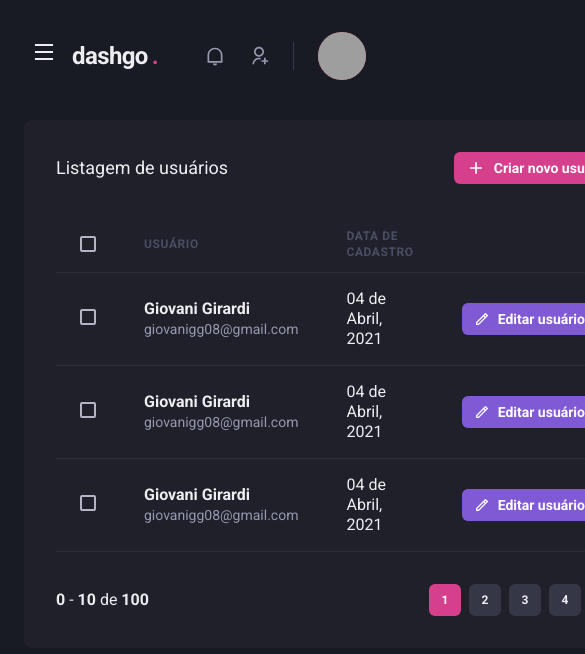
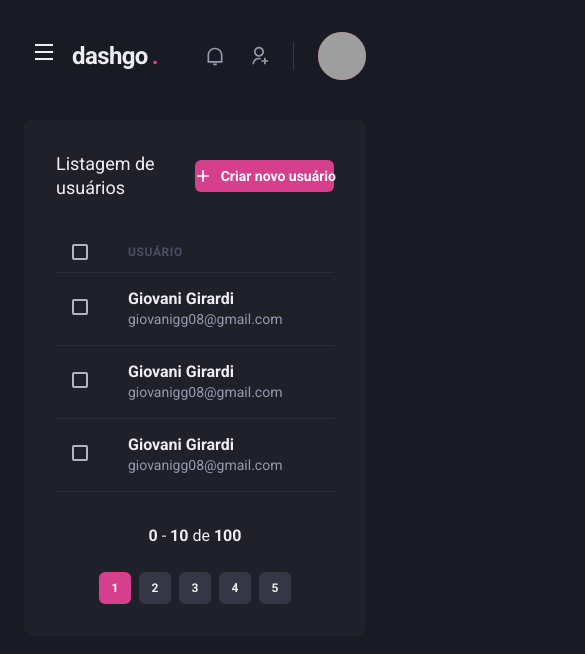
Before and after one commit to giovanigirardi/dashgo, a Next.js app: page /users in a window 390 px wide. Shown: the top 654 px of the page, 585 px wide, since content can reach past the window. Built offline with nearby package versions, Linux system fonts and the light colour scheme; grey boxes are pictures that could not be loaded.

Commit message:
css: responsive user list

```diff
--- a/src/components/Pagination/index.tsx
+++ b/src/components/Pagination/index.tsx
@@ -4,7 +4,7 @@ import { PaginationItem } from "./PaginationItem";
 const Pagination = () => {
   return (
     <Stack
-      direction="row"
+      direction={["column", "row"]}
       mt="8"
       justify="space-between"
       align="center"
--- a/src/pages/users/index.tsx
+++ b/src/pages/users/index.tsx
@@ -14,6 +14,7 @@ import {
   Th,
   Thead,
   Tr,
+  useBreakpointValue,
 } from "@chakra-ui/react";
 
 import { Header } from "../../components/Header";
@@ -21,6 +22,11 @@ import { Pagination } from "../../components/Pagination";
 import { Sidebar } from "../../components/Sidebar";
 
 const UserList = () => {
+  const isWideVersion = useBreakpointValue({
+    base: false,
+    lg: true,
+  });
+
   return (
     <Box>
       <Header />
@@ -47,17 +53,17 @@ const UserList = () => {
           <Table colorScheme="whiteAlpha">
             <Thead>
               <Tr>
-                <Th px="6" color="gray.300" w="8">
+                <Th px={["4", "4", "6"]} color="gray.300" w="8">
                   <Checkbox colorScheme="pink" />
                 </Th>
                 <Th>Usuário</Th>
-                <Th>Data de cadastro</Th>
-                <Th w="8" />
+                {isWideVersion && <Th>Data de cadastro</Th>}
+                {isWideVersion && <Th w="8" />}
               </Tr>
             </Thead>
             <Tbody>
               <Tr>
-                <Td px="6">
+                <Td px={["4", "4", "6"]}>
                   <Checkbox colorScheme="pink" />
                 </Td>
                 <Td>
@@ -68,7 +74,8 @@ const UserList = () => {
                     </Text>
                   </Box>
                 </Td>
-                <Td>04 de Abril, 2021</Td>
+                {isWideVersion && <Td>04 de Abril, 2021</Td>}
+                {isWideVersion && (
                   <Td>
                     <Button
                       as="a"
@@ -80,9 +87,10 @@ const UserList = () => {
                       Editar usuário
                     </Button>
                   </Td>
+                )}
               </Tr>
               <Tr>
-                <Td px="6">
+                <Td px={["4", "4", "6"]}>
                   <Checkbox colorScheme="pink" />
                 </Td>
                 <Td>
@@ -93,7 +101,8 @@ const UserList = () => {
                     </Text>
                   </Box>
                 </Td>
-                <Td>04 de Abril, 2021</Td>
+                {isWideVersion && <Td>04 de Abril, 2021</Td>}
+                {isWideVersion && (
                   <Td>
                     <Button
                       as="a"
@@ -105,9 +114,10 @@ const UserList = () => {
                       Editar usuário
                     </Button>
                   </Td>
+                )}
               </Tr>
               <Tr>
-                <Td px="6">
+                <Td px={["4", "4", "6"]}>
                   <Checkbox colorScheme="pink" />
                 </Td>
                 <Td>
@@ -118,7 +128,8 @@ const UserList = () => {
                     </Text>
                   </Box>
                 </Td>
-                <Td>04 de Abril, 2021</Td>
+                {isWideVersion && <Td>04 de Abril, 2021</Td>}
+                {isWideVersion && (
                   <Td>
                     <Button
                       as="a"
@@ -130,6 +141,7 @@ const UserList = () => {
                       Editar usuário
                     </Button>
                   </Td>
+                )}
               </Tr>
             </Tbody>
           </Table>
```
Lines whose indentation alone changed are shown as unchanged.
